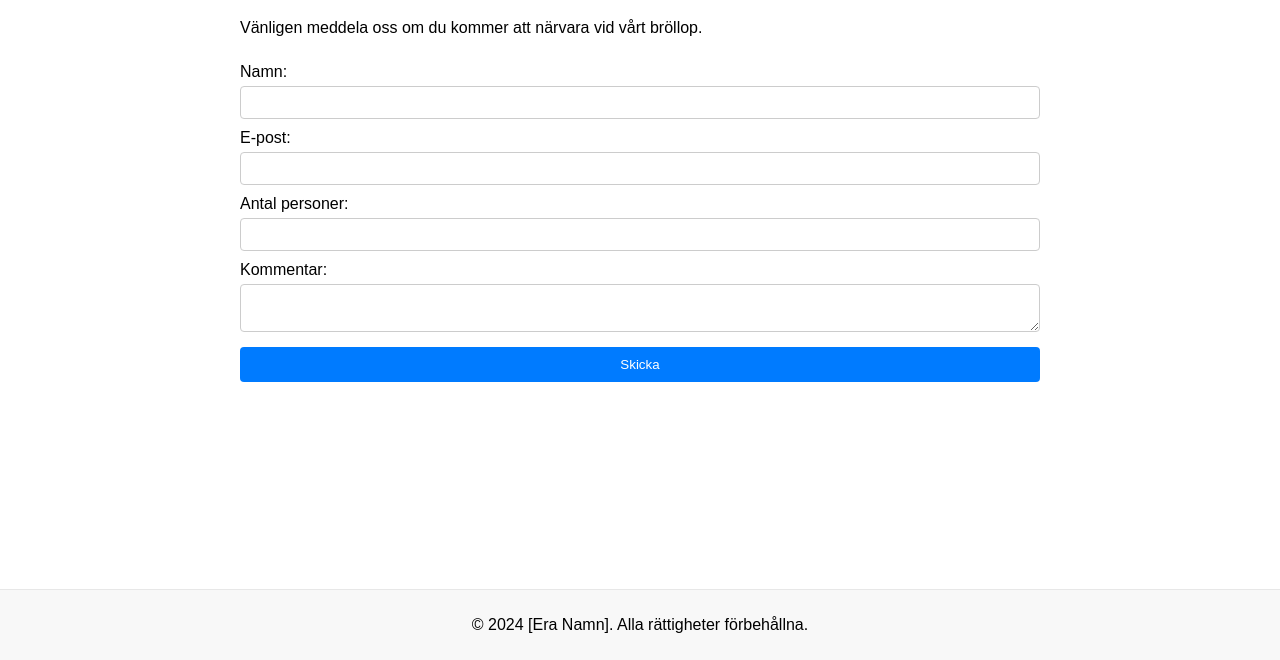
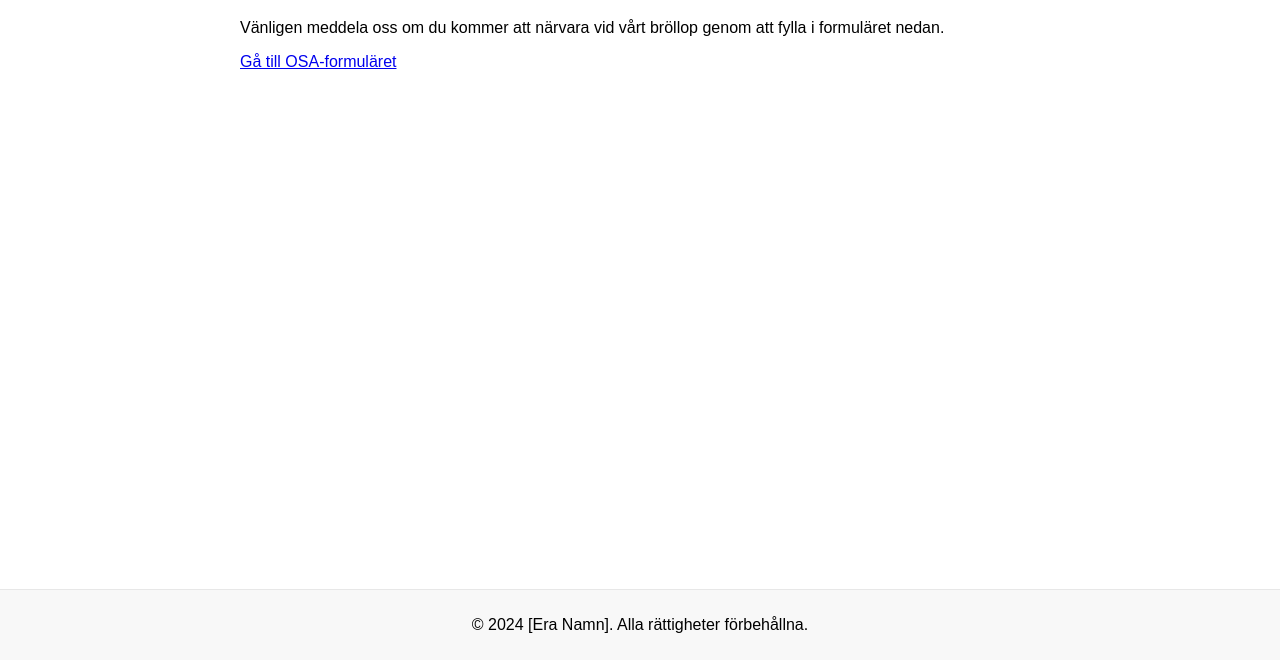
Before and after one commit to Saltomontal/Oscar-och-Lisa, a plain HTML site: page osa.html in a window 1280 px wide. Shown: the part 140-800 px from the top of the page. Drawn offline with Linux system fonts and the light colour scheme.

Commit message:
Update osa.html

```diff
--- a/osa.html
+++ b/osa.html
@@ -21,22 +21,9 @@
 
     <main>
         <h1>OSA</h1>
-        <p>Vänligen meddela oss om du kommer att närvara vid vårt bröllop.</p>
-        <form action="https://formspree.io/f/[din-formspree-id]" method="POST">
-            <label for="namn">Namn:</label>
-            <input type="text" id="namn" name="namn" required>
-
-            <label for="email">E-post:</label>
-            <input type="email" id="email" name="_replyto" required>
-
-            <label for="antal">Antal personer:</label>
-            <input type="number" id="antal" name="antal" min="1" required>
-
-            <label for="kommentar">Kommentar:</label>
-            <textarea id="kommentar" name="kommentar"></textarea>
-
-            <button type="submit">Skicka</button>
-        </form>
+        <p>Vänligen meddela oss om du kommer att närvara vid vårt bröllop genom att fylla i formuläret nedan.</p>
+        <a href="https://forms.gle/[https://docs.google.com/forms/d/e/1FAIpQLScywDUxiTakA-QvKQwR8gq3EekUHUwojwtCZNUug-vlls2zqA/viewform?usp=sf_link]" target="_blank" class="btn">Gå till OSA-formuläret</a>
+        <!-- Ersätt [din-google-form-url] med den faktiska länken till ditt Google Formulär -->
     </main>
 
     <footer>
```
